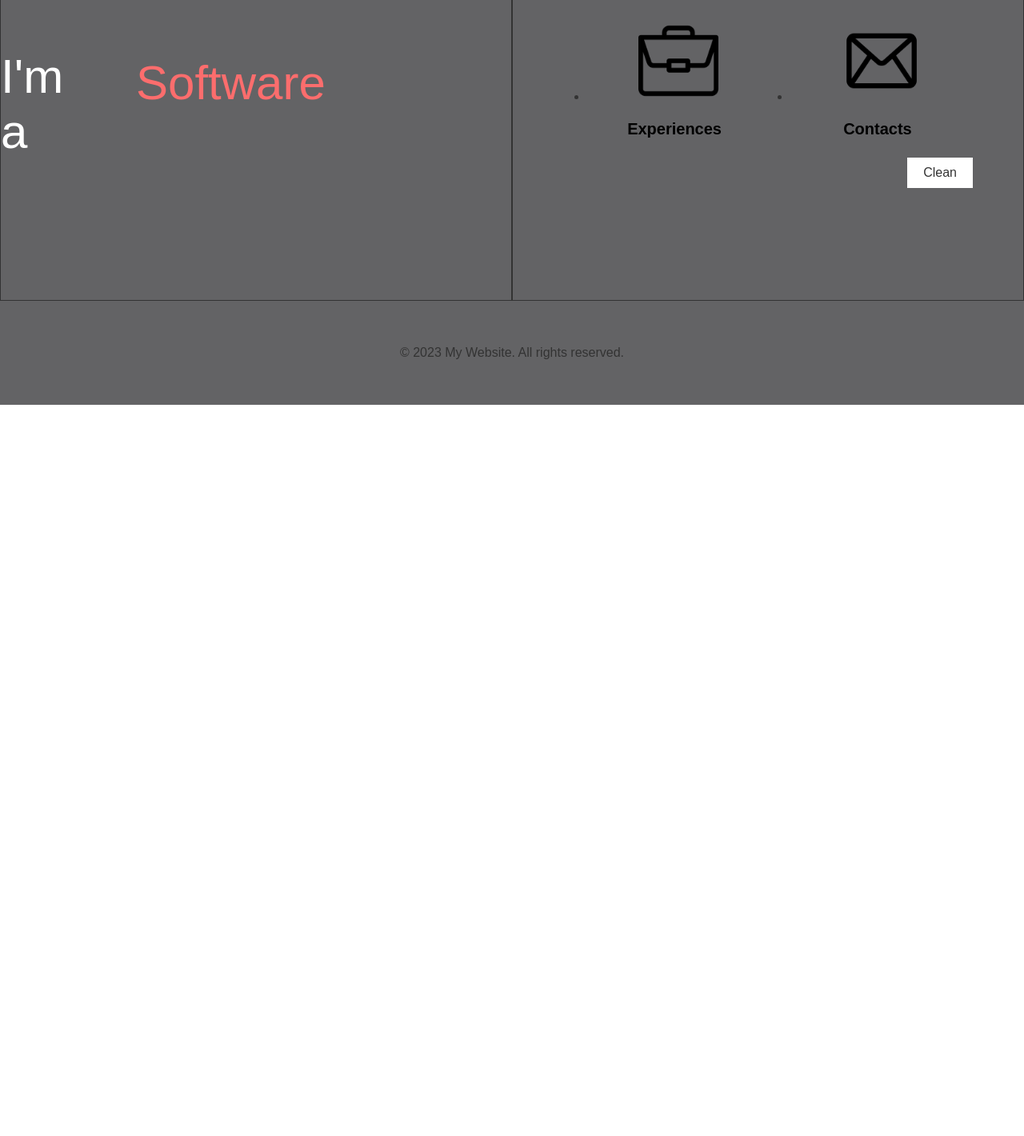
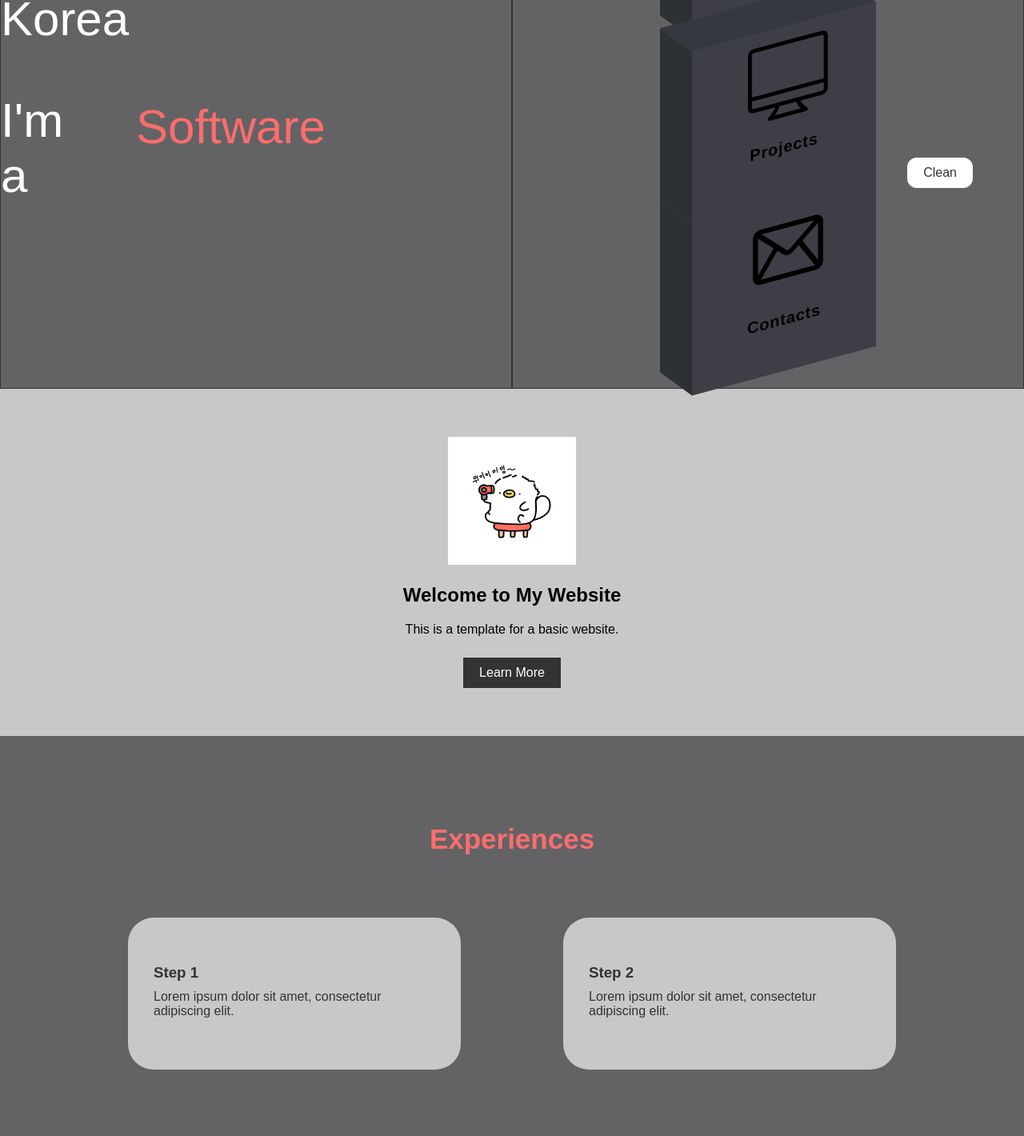
Before and after one commit to driffe/MyPortfolio, a plain HTML site: page index.html in a window 1280 px wide. Shown: the part 424-1844 px from the top of the page at 80% size. Before the commit the page ends 930 px from the top, so only its background shows below. Drawn offline with Linux system fonts and the light colour scheme.

Commit message:
made 3d menu

```diff
--- a/index.html
+++ b/index.html
@@ -21,24 +21,25 @@
                     </ul>
                 </div>
             </div>
-
         </div>
         <div class="start">
             <nav>
-                <ul>
-                    <li><a href="#">
+                <ul class="first-nav">
+                    <li style="--i: 2;--clr: #FC6D6D"><a href="#">
                         <img src="img/user.png">
                         <p>About Me</p>
                     </a></li>
-                    <li><a href="#">
+                    <li style="--i: 1;--clr: #FC6D6D"><a href="#">
                         <img src="img/experience.png">
                         <p>Experiences</p>
                     </a></li>
-                    <li><a href="#">
+                </ul>
+                <ul class="second-nav">
+                    <li style="--i: 2;--clr: #FC6D6D"><a href="#">
                         <img src="img/computer.png">
                         <p>Projects</p>
                     </a></li>
-                    <li><a href="#">
+                    <li style="--i: 1;--clr: #FC6D6D"><a href="#">
                         <img src="img/email.png">
                         <p>Contacts</p>
                     </a></li>
@@ -47,9 +48,14 @@
             <button id="clean-button">Clean</button>
         </div>
     </header>
-    <!-- <div id="key-display"></div>
-    <section id="hero">
-        <div class="container">
+
+    <div id="key-display"></div>
+
+    <section id="about-me">
+        <div class="profile">
+            <img src="img/temp.jpg">
+        </div>
+        <div class="about-content">
             <h2>Welcome to My Website</h2>
             <p>This is a template for a basic website.</p>
             <a href="#" class="button">Learn More</a>
@@ -58,48 +64,30 @@
 
     <section id="about">
         <div class="container">
-            <h2>About Us</h2>
-            <div class="roadmap">
-                <div class="roadmap-item">
-                    <div class="roadmap-icon">
+            <h2>Experiences</h2>
+            <div class="experience">
+                <div class="experience-item">
+                    <div class="experience-icon">
                         <i class="fas fa-check-circle"></i>
                     </div>
-                    <div class="roadmap-content">
+                    <div class="experience-content">
                         <h3>Step 1</h3>
                         <p class="magnifiable">Lorem ipsum dolor sit amet, consectetur adipiscing elit.</p>
                     </div>
                 </div>
-                <div class="roadmap-item">
-                    <div class="roadmap-icon">
+                <div class="experience-item">
+                    <div class="experience-icon">
                         <i class="fas fa-check-circle"></i>
                     </div>
-                    <div class="roadmap-content">
+                    <div class="experience-content">
                         <h3>Step 2</h3>
-                        <p class="magnifiable">Ut enim ad minim veniam, quis nostrud exercitation ullamco laboris nisi ut aliquip ex ea commodo consequat.</p>
-                    </div>
-                </div>
-                <div class="roadmap-item">
-                    <div class="roadmap-icon">
-                        <i class="fas fa-check-circle"></i>
-                    </div>
-                    <div class="roadmap-content">
-                        <h3>Step 3</h3>
-                        <p class="magnifiable">Duis aute irure dolor in reprehenderit in voluptate velit esse cillum dolore eu fugiat nulla pariatur.</p>
-                    </div>
-                </div>
-                <div class="roadmap-item">
-                    <div class="roadmap-icon">
-                        <i class="fas fa-check-circle"></i>
-                    </div>
-                    <div class="roadmap-content">
-                        <h3>Step 4</h3>
-                        <p class="magnifiable">Excepteur sint occaecat cupidatat non proident, sunt in culpa qui officia deserunt mollit anim id est laborum.</p>
+                        <p class="magnifiable">Lorem ipsum dolor sit amet, consectetur adipiscing elit.</p>
                     </div>
                 </div>
             </div>
         </div>
         <div id="invertedcursor"></div>
-    </section>     -->
+    </section>
 
     <footer>
         <div class="container">
--- a/style.css
+++ b/style.css
@@ -110,6 +110,8 @@ header {
     animation: typing 3s steps(10) infinite;
 }
 
+
+
 @keyframes typing {
     40%, 60% {
         left: calc(100% + 30px);
@@ -121,26 +123,69 @@ header {
 
 nav {
     align-items: center;
+    text-align: center;
 }
 
 nav ul {
-    padding: 0;
-    margin: 0;
+    position: relative;
     text-align: center;
-    columns: auto;
-    columns: 2;
+    transform: skewY(-15deg);
+}
+
+.second-nav {
+    flex: 1;
 }
 
 nav ul li {
-    margin-left: 20px;
-    padding: 50px;
+    position: relative;
+    width: 200px;
+    padding: 15px;
+    background: #3e3f46;
+    list-style: none;
+    z-index: var(--i);
+}
+
+nav ul li:hover {
+    transform: translate(-50px);
+    background: var(--clr);
+}
+
+nav ul li::before{
+    content: '';
+    position: absolute;
+    top: 0;
+    left: -40px;
+    width: 40px;
+    height: 100%;
+    background: #2e3133;
+    transform-origin: right;
+    transform: skewY(45deg);
+    transition: 0.5s;
+}
+
+nav ul li::after{
+    content: '';
+    position: absolute;
+    top: -40px;
+    left: 0;
+    width: 100%;
+    height: 40px;
+    background: #35383e;
+    transform-origin: bottom;
+    transform: skewX(45deg);
+    transition: 0.5s;
 }
 
 nav ul li a {
     padding: 10px;
     text-decoration: none;
     transition: color 0.3s ease;
+    letter-spacing: 0.05em;
 }
+/*
+nav ul li:hover a {
+
+} */
 
 nav ul li a img:hover {
     border-radius: 3px;
@@ -158,14 +203,10 @@ nav ul li a p {
 
 nav ul li a p:hover {
     color: #FC6D6D;
-    background-color: #fff;
-    border-radius: 3px;
 }
 
 nav ul li a p.active {
     color: #FC6D6D;
-    background-color: #fff;
-    border-radius: 3px;
 }
 
 nav ul li a img {
@@ -185,6 +226,7 @@ nav ul li a img {
     font-size: 16px;
     cursor: pointer;
     transition: background-color 0.3s ease;
+    border-radius: 12px;
 }
 
 #clean-button:hover {
@@ -197,72 +239,60 @@ section {
     text-align: center;
 }
 
-#hero {
-    background-color: #fff;
-    color: #fff;
+#about-me {
+    background-color: #C8C8C8;
+    color: #000000;
     text-align: center;
     padding: 60px 0;
 }
 
+.profile img{
+    height: 10rem;
+}
+
+
 #about {
-    background-color: #C8C8C8;
+    background-color: #636365;
     padding: 60px 0;
     text-align: center;
-    border-radius: 50% 50% 0 0;
 }
 
 #about h2 {
     margin-bottom: 30px;
 }
 
-.roadmap {
+.container h2 {
+    color: #FC6D6D;
+    font-size: 35px;
+    padding: 0rem 0 3rem;
+}
+.experience {
     display: flex;
     flex-wrap: wrap;
     justify-content: center;
+    align-items: center;
+    gap: 8rem;
 }
 
-.roadmap-item {
-    flex-basis: 300px;
-    margin: 20px;
+.experience-item {
+    flex: 1;
     text-align: left;
+    background-color: #C8C8C8;
+    border-radius: 2rem;
+    padding: 3rem 2rem 4rem;
 }
 
-.roadmap-icon {
+.experience-icon {
     font-size: 36px;
     margin-bottom: 10px;
 }
 
-.roadmap-content h3 {
+.experience-content h3 {
     margin: 10px 0;
 }
 
-.roadmap-content p {
+.experience-content p {
     margin: 0;
-}
-
-section h2 {
-    margin: 0;
-    padding: 0;
-    font-size: 28px;
-    color: #333;
-    margin-bottom: 20px;
-}
-
-section p {
-    font-size: 16px;
-    color: #777;
-    line-height: 1.5;
-}
-
-section ul {
-    list-style-type: none;
-    padding: 0;
-    margin-top: 20px;
-    text-align: left;
-}
-
-section ul li {
-    margin-bottom: 10px;
 }
 
 .button {
@@ -279,7 +309,7 @@ section ul li {
     background-color: #888;
 }
 
-#invertedcursor {
+/* #invertedcursor {
     position: absolute;
     width: 70px;
     height: 70px;
@@ -292,7 +322,7 @@ section ul li {
     mix-blend-mode: difference;
     transition: transform .2s;
     pointer-events: none;
-}
+} */
 
 footer {
     background-color: #636365;
```
Also changed, not shown: img/temp.jpg (added).
